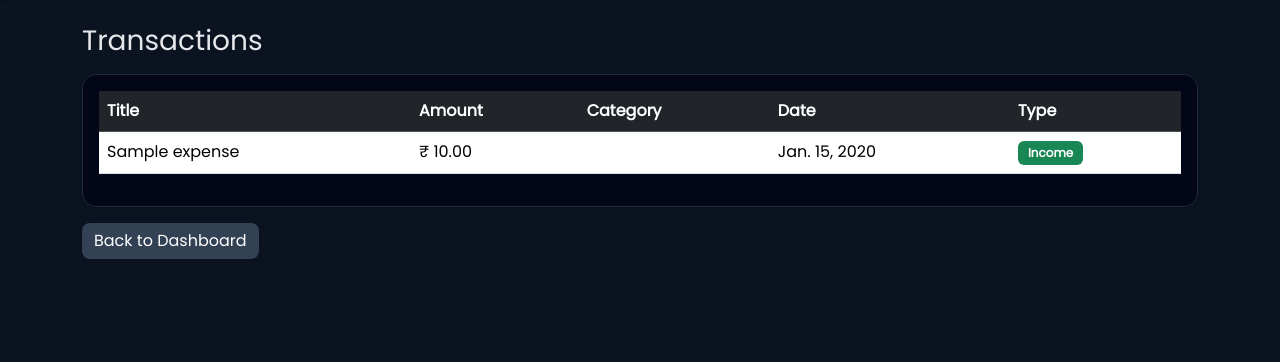
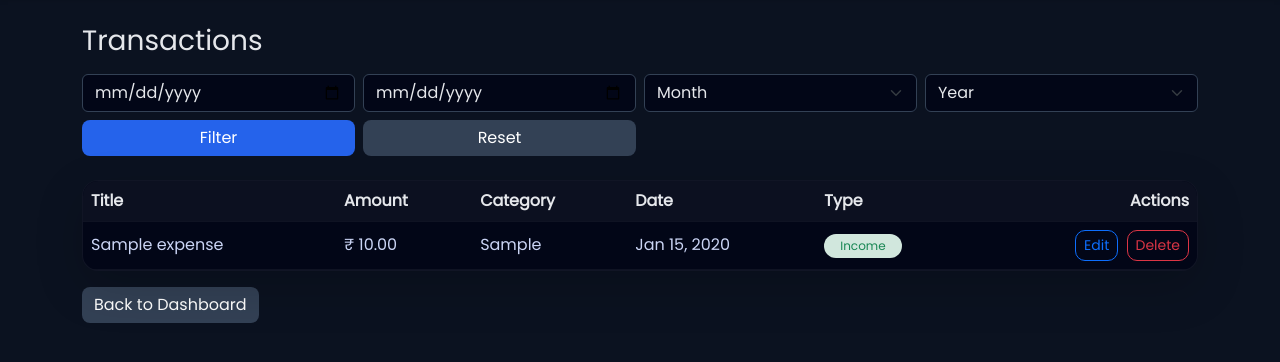
Before and after one commit to gohil-gaurav/expenzo-expense-tracker, a Django app: page /list/ in a window 1280 px wide. Shown: the part 57-419 px from the top of the page. Run offline with Django 5.2, Linux system fonts and the light colour scheme; a user stored in the database is signed in; tables that the repository leaves empty hold one stand-in row (values such as "Sample post").

Commit message:
Upgrade project

```diff
--- a/expenzo/expenses/models.py
+++ b/expenzo/expenses/models.py
@@ -12,6 +12,7 @@ class Expense(models.Model):
     user = models.ForeignKey(User, on_delete=models.CASCADE)
     title = models.CharField(max_length=100)
     amount = models.DecimalField(max_digits=10, decimal_places=2)
+    category = models.CharField(max_length=50)
     date = models.DateField()
     transaction_type = models.CharField(max_length=10, choices=TRANSATION_TYPE)
 
--- a/expenzo/expenses/static/expenses/css/dark.css
+++ b/expenzo/expenses/static/expenses/css/dark.css
@@ -34,13 +34,15 @@ a:hover {
 .card {
     background-color: #020617;
     border-radius: 14px;
-    border: 1px solid #1e293b;
+    /* border: 1px solid #1e293b; */
     transition: transform 0.2s ease, box-shadow 0.2s ease;
+    background: radial-gradient(circle at top, #020617, #020617);
+    border: 1px solid rgba(255,255,255,0.06);
 }
 
 .card:hover {
     transform: translateY(-4px);
-    box-shadow: 0 8px 24px rgba(0,0,0,0.4);
+    box-shadow: 0 0 25px rgba(59,130,246,0.15);
 }
 
 /* ===============================
@@ -260,3 +262,45 @@ small {
     color: #cbd5e1;
     font-size: 1rem;
 }
+/* === TRANSACTIONS TABLE === */
+.transaction-card {
+    background: #020617;
+    border: 1px solid rgba(255,255,255,0.06);
+    border-radius: 16px;
+    overflow: hidden;
+}
+
+.table-dark {
+    --bs-table-bg: transparent;
+    --bs-table-border-color: rgba(255,255,255,0.05);
+}
+
+.table-dark thead th {
+    color: #e5e7eb;
+    font-weight: 600;
+    background: rgba(255,255,255,0.04);
+}
+
+.table-dark td {
+    color: #cbd5f5;
+    vertical-align: middle;
+}
+
+/* === FILTER CARD === */
+.filter-card {
+    background: radial-gradient(circle at top, #020617, #020617);
+    border: 1px solid rgba(255,255,255,0.08);
+    border-radius: 14px;
+}
+
+/* === BUTTON POLISH === */
+.btn-outline-primary,
+.btn-outline-danger {
+    border-radius: 10px;
+}
+
+/* === BADGES === */
+.badge {
+    font-weight: 500;
+    border-radius: 999px;
+}
--- a/expenzo/expenses/templates/expenses/expense_list.html
+++ b/expenzo/expenses/templates/expenses/expense_list.html
@@ -3,16 +3,76 @@
 {% block content %}
 <h3 class="mb-3">Transactions</h3>
 
-<div class="card shadow-sm">
-    <div class="card-body">
-        <table class="table table-hover">
-            <thead class="table-dark">
+<!-- Monthly Filter -->
+<form method="get" class="row g-2 mb-3">
+    <div class="col-md-3">
+        <input type="date" name="start_date"
+               value="{{ start_date }}"
+               class="form-control"
+               placeholder="From date">
+    </div>
+
+    <div class="col-md-3">
+        <input type="date" name="end_date"
+               value="{{ end_date }}"
+               class="form-control"
+               placeholder="To date">
+    </div>
+
+    <div class="col-md-3">
+        <select name="month" class="form-select">
+            <option value="">Month</option>
+            {% for num, name in months %}
+                <option value="{{ num }}"
+                    {% if selected_month == num|stringformat:"s" %}
+                        selected
+                    {% endif %}
+                >
+                    {{ name }}
+                </option>
+            {% endfor %}
+        </select>
+    </div>
+
+    <div class="col-md-3">
+        <select name="year" class="form-select">
+            <option value="">Year</option>
+            {% for y in years %}
+                <option value="{{ y }}"
+                    {% if selected_year == y|stringformat:"s" %}
+                        selected
+                    {% endif %}
+                >
+                    {{ y }}
+                </option>
+            {% endfor %}
+        </select>
+    </div>
+
+    <div class="col-md-3">
+        <button class="btn btn-primary w-100">Filter</button>
+    </div>
+
+    <div class="col-md-3">
+        <a href="{% url 'expense_list' %}" class="btn btn-secondary w-100">
+            Reset
+        </a>
+    </div>
+</form>
+
+
+<!-- Transactions Table -->
+<div class="card shadow-lg transaction-card mt-4">
+    <div class="card-body p-0">
+        <table class="table table-dark table-hover mb-0">
+            <thead>
                 <tr>
                     <th>Title</th>
                     <th>Amount</th>
                     <th>Category</th>
                     <th>Date</th>
                     <th>Type</th>
+                    <th class="text-end">Actions</th>
                 </tr>
             </thead>
             <tbody>
@@ -20,19 +80,35 @@
                 <tr>
                     <td>{{ expense.title }}</td>
                     <td>₹ {{ expense.amount }}</td>
-                    <td>{{ expense.category }}</td>
-                    <td>{{ expense.date }}</td>
+                    <td>{{ expense.category|default:"—" }}</td>
+                    <td>{{ expense.date|date:"M d, Y" }}</td>
                     <td>
                         {% if expense.transaction_type == 'INCOME' %}
-                            <span class="badge bg-success">Income</span>
+                            <span class="badge bg-success-subtle text-success px-3">
+                                Income
+                            </span>
                         {% else %}
-                            <span class="badge bg-danger">Expense</span>
+                            <span class="badge bg-danger-subtle text-danger px-3">
+                                Expense
+                            </span>
                         {% endif %}
+                    </td>
+                    <td class="text-end">
+                        <a href="{% url 'edit_expense' expense.id %}"
+                           class="btn btn-sm btn-outline-primary me-1">
+                            Edit
+                        </a>
+                        <a href="{% url 'delete_expense' expense.id %}"
+                           class="btn btn-sm btn-outline-danger">
+                            Delete
+                        </a>
                     </td>
                 </tr>
                 {% empty %}
                 <tr>
-                    <td colspan="5" class="text-center">No records found</td>
+                    <td colspan="6" class="text-center py-4 text-muted">
+                        No transactions found
+                    </td>
                 </tr>
                 {% endfor %}
             </tbody>
@@ -40,6 +116,8 @@
     </div>
 </div>
 
-<a href="{% url 'dashboard' %}" class="btn btn-secondary mt-3">Back to Dashboard</a>
+<a href="{% url 'dashboard' %}" class="btn btn-secondary mt-3">
+    Back to Dashboard
+</a>
 
 {% endblock %}
--- a/expenzo/expenses/urls.py
+++ b/expenzo/expenses/urls.py
@@ -9,5 +9,7 @@ urlpatterns = [
     path('logout/', views.logout_view, name='logout'),
     path('add/', views.add_expense, name='add_expense'),
     path('list/', views.expense_list, name='expense_list'),
+    path('edit/<int:id>/', views.edit_expense, name='edit_expense'),
+    path('delete/<int:id>/', views.delete_expense, name='delete_expense'),
 
 ]
--- a/expenzo/expenses/views.py
+++ b/expenzo/expenses/views.py
@@ -7,6 +7,9 @@ from .forms import ExpenseForm
 from .models import Expense
 from django.db.models import Sum
 from .forms import CustomSignupForm
+from datetime import datetime
+from django.db.models.functions import TruncMonth
+
 
 # Create your views here.
 
@@ -46,17 +49,61 @@ def logout_view(request):
     return redirect('login')
 
 @login_required
+@login_required
 def dashboard(request):
-    income = Expense.objects.filter(user=request.user, transaction_type="INCOME").aggregate(total=Sum('amount'))['total'] or 0
+    qs = Expense.objects.filter(user=request.user)
 
-    expense = Expense.objects.filter(user=request.user, transaction_type="EXPENSE").aggregate(total=Sum('amount'))['total'] or 0
+    # Date range from query params
+    start_date = request.GET.get('start_date')
+    end_date = request.GET.get('end_date')
 
-    balance = income - expense
+    if start_date and end_date:
+        qs = qs.filter(date__range=[start_date, end_date])
+
+    # Totals
+    total_income = qs.filter(transaction_type='INCOME').aggregate(
+        total=Sum('amount')
+    )['total'] or 0
+
+    total_expense = qs.filter(transaction_type='EXPENSE').aggregate(
+        total=Sum('amount')
+    )['total'] or 0
+
+    balance = total_income - total_expense
+
+    # Pie chart (category-wise)
+    category_data = (
+        qs.filter(transaction_type='EXPENSE')
+        .values('category')
+        .annotate(total=Sum('amount'))
+        .order_by('-total')
+    )
+
+    # Bar chart (monthly)
+    monthly_data = (
+        qs.filter(transaction_type='EXPENSE')
+        .annotate(month=TruncMonth('date'))
+        .values('month')
+        .annotate(total=Sum('amount'))
+        .order_by('month')
+    )
 
     context = {
-        'total_income': income,
-        'total_expense': expense,
-        'balance': balance
+        'total_income': total_income,
+        'total_expense': total_expense,
+        'balance': balance,
+
+        'category_labels': [c['category'] for c in category_data],
+        'category_totals': [float(c['total']) for c in category_data],
+
+        'month_labels': [
+            m['month'].strftime('%b %Y') for m in monthly_data
+        ],
+        'month_totals': [float(m['total']) for m in monthly_data],
+
+        # keep dates selected
+        'start_date': start_date,
+        'end_date': end_date,
     }
 
     return render(request, 'expenses/dashboard.html', context)
@@ -79,4 +126,64 @@ def add_expense(request):
 @login_required
 def expense_list(request):
     expenses = Expense.objects.filter(user=request.user)
-    return render(request, 'expenses/expense_list.html', {'expenses': expenses})
+
+    month = request.GET.get('month')
+    year = request.GET.get('year')
+    start_date = request.GET.get('start_date')
+    end_date = request.GET.get('end_date')
+
+    if month:
+        expenses = expenses.filter(date__month=int(month))
+    if year:
+        expenses = expenses.filter(date__year=int(year))
+
+    if start_date and end_date:
+        expenses = expenses.filter(date__range=[start_date, end_date])
+
+    months = [
+        (1, 'January'), (2, 'February'), (3, 'March'),
+        (4, 'April'), (5, 'May'), (6, 'June'),
+        (7, 'July'), (8, 'August'), (9, 'September'),
+        (10, 'October'), (11, 'November'), (12, 'December')
+    ]
+
+    current_year = datetime.now().year
+    years = range(current_year - 3, current_year + 1)
+
+    context = {
+        'expenses': expenses.order_by('-date'),
+        'months': months,
+        'years': years,
+        'selected_month': month,
+        'selected_year': year,
+        'start_date': start_date,
+        'end_date': end_date,
+    }
+
+    return render(request, 'expenses/expense_list.html', context)
+
+
+
+@login_required
+def edit_expense(request, id):
+    expense = Expense.objects.get(id=id, user=request.user)
+
+    if(request.method == 'POST'):
+        form = ExpenseForm(request.POST, instance=expense)
+        if form.is_valid():
+            form.save()
+            return redirect('expense_list')
+    else:
+        form = ExpenseForm(instance=expense)
+
+    return render(request, 'expenses/edit_expense.html', {'form': form})
+
+@login_required
+def delete_expense(request, id):
+    expense = Expense.objects.get(id=id, user=request.user)
+
+    if(request.method == 'POST'):
+        expense.delete()
+        return redirect('expense_list')
+
+    return render(request, 'expenses/delete_expense.html', {'expense': expense})
```
Also changed, not shown: expenzo/expenses/static/expenses/js/charts.js (added, +102 -0 lines), expenzo/expenses/templates/expenses/dashboard.html (+48 -2 lines), expenzo/expenses/templates/expenses/delete_expense.html (added, +17 -0 lines), expenzo/expenses/templates/expenses/edit_expense.html (added, +16 -0 lines), expenzo/expenses/migrations/0002_expense_category.py (added).
